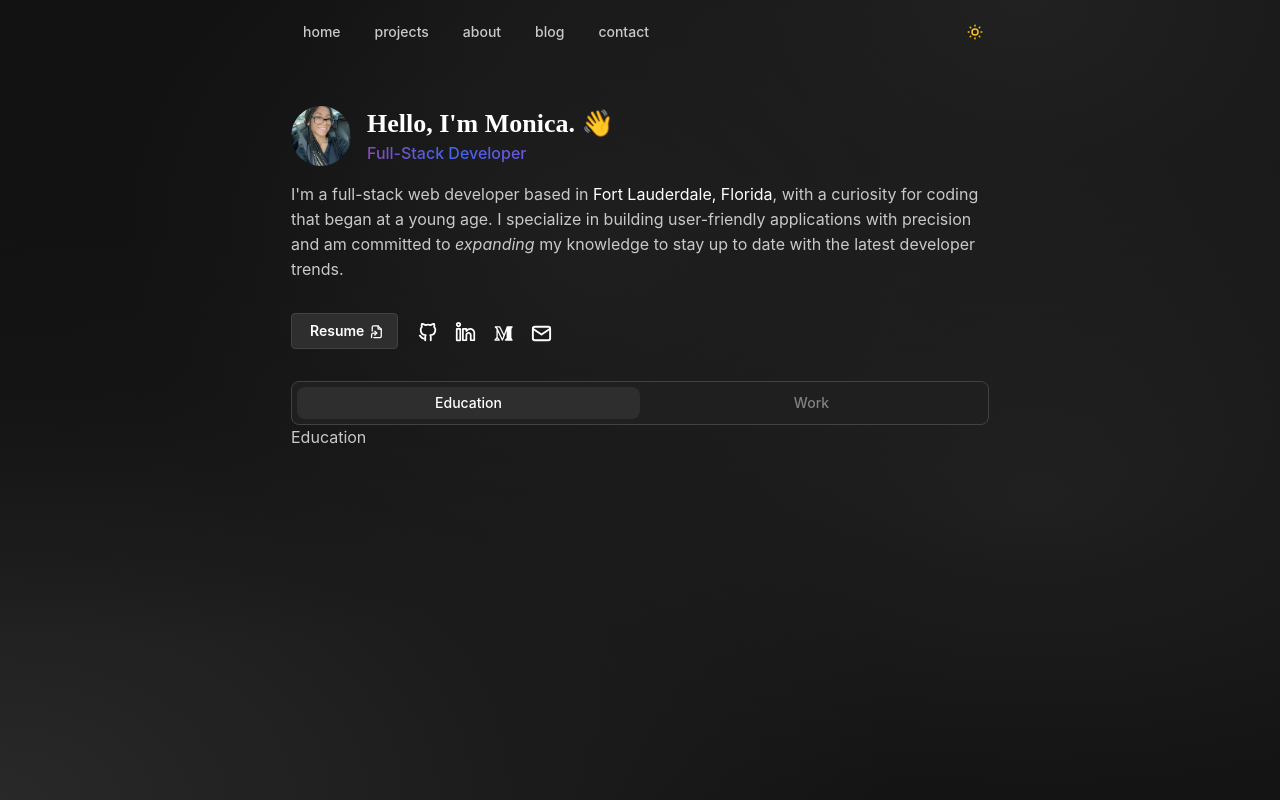
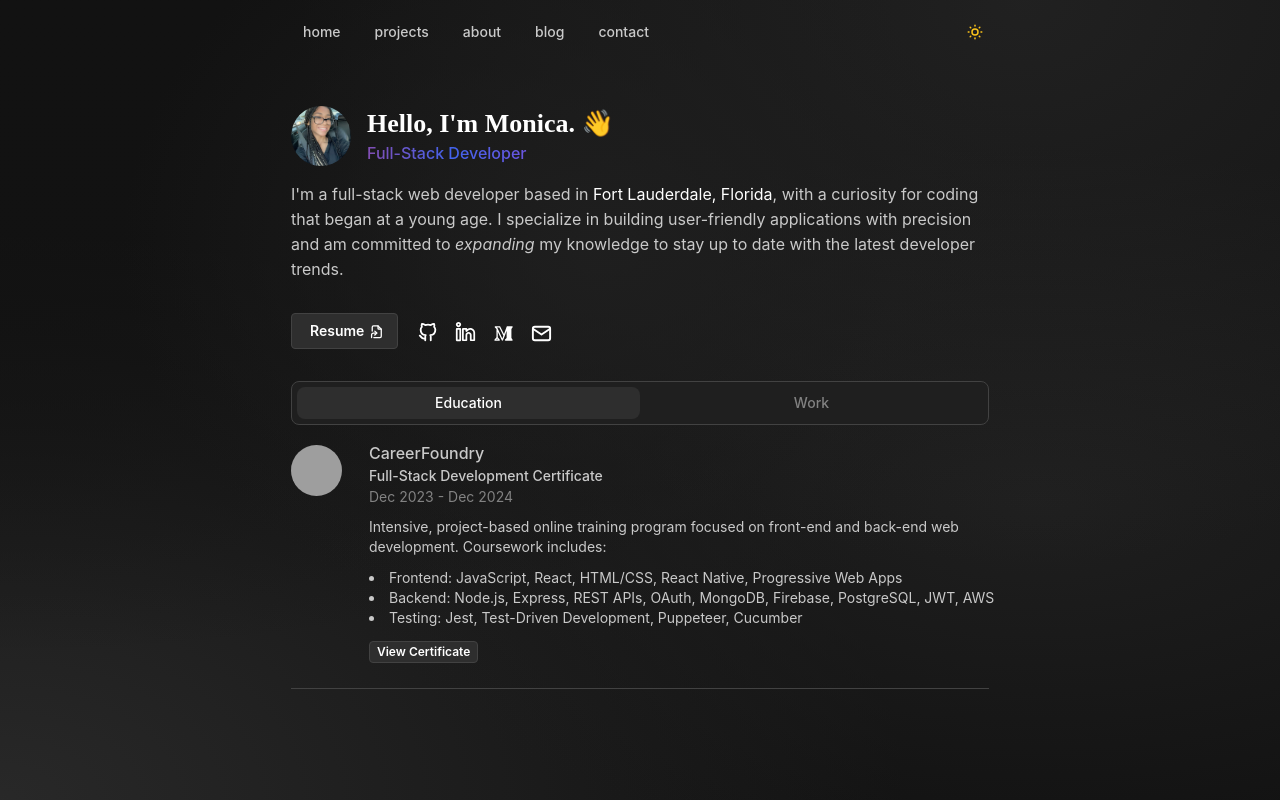
Before and after one commit to monicaalyssa/nextjs-portfolio, a Next.js app: page / in a window 1280 px wide. Built offline with nearby package versions, Linux system fonts and the light colour scheme; grey boxes are pictures that could not be loaded; a web font is replaced by a local one.

Commit message:
Add education content

```diff
--- a/src/app/main/education.tsx
+++ b/src/app/main/education.tsx
@@ -1,7 +1,23 @@
-import { Text } from "@mantine/core";
+import { Avatar, Button, List, ListItem, Text, Timeline } from "@mantine/core";
 
 export default function Education() {
     return (
-        <Text>Education</Text>
+        <Timeline my="lg" color="var(--mantine-color-default)" active={1} bulletSize={50} lineWidth={2}>
+            <Timeline.Item bullet={<Avatar size={51}
+            src="https://yt3.googleusercontent.com/IRgDpgFolu8eHLU9ElcWkaY1TA7mNPGQUV05TCLRKJqEVm9HYggTiVeX42Dq1cIdH2v5LNNglg=s900-c-k-c0x00ffffff-no-rj" />} title="CareerFoundry">
+            <Text fw={500} size="sm">Full-Stack Development Certificate</Text>
+            <Text c="dimmed" size="sm">Dec 2023 - Dec 2024</Text>
+            <Text mt="xs" size="sm">Intensive, project-based online training program focused on front-end
+            and back-end web development. Coursework includes:</Text>
+
+            <List my="xs" size="sm">
+                <ListItem>Frontend: JavaScript, React, HTML/CSS, React Native, Progressive Web Apps</ListItem>
+                <ListItem>Backend: Node.js, Express, REST APIs, OAuth, MongoDB, Firebase, PostgreSQL, JWT, AWS</ListItem>
+                <ListItem>Testing: Jest, Test-Driven Development, Puppeteer, Cucumber</ListItem>
+            </List>
+
+            <Button aria-label="View CareerFoundry Certificate" variant="default" size="compact-xs">View Certificate</Button>
+            </Timeline.Item>
+        </Timeline>
     )
 }
--- a/src/app/main/tabs.tsx
+++ b/src/app/main/tabs.tsx
@@ -1,4 +1,4 @@
-import { Flex, FloatingIndicator, UnstyledButton } from "@mantine/core";
+import { Box, Flex, FloatingIndicator, UnstyledButton } from "@mantine/core";
 import { useState } from "react";
 import classes from "./tabs.module.css";
 import Education from "./education";
@@ -28,12 +28,13 @@ export default function Tabs() {
     </UnstyledButton>
   ));
   return (
-    <>
+    <Box mb={25}>
     <Flex mt="xl" className={classes.root} ref={setRootRef}>
       {controls}
       <FloatingIndicator className={classes.indicator} target={controlsRefs[active]} parent={rootRef} />
     </Flex>
     {active === 0 ? (<Education />) : (<Work />)}
-    </>
+
+    </Box>
   );
 }
--- a/src/app/page.tsx
+++ b/src/app/page.tsx
@@ -1,5 +1,5 @@
 "use client"
-import { Anchor, Avatar, Box, Container, Flex, Text, Title, useMantineColorScheme } from "@mantine/core";
+import { Anchor, Avatar, Box, Container, Divider, Flex, Text, Title, useMantineColorScheme } from "@mantine/core";
 import PortraitImg from "../../public/Portrait.jpg"
 import classes from "./page.module.css"
 import { useEffect, useState } from "react";
@@ -36,6 +36,7 @@ export default function Home() {
       {/* <Text mt="sm">I&apos;m a full-stack web developer based in <Anchor c="white" href="https://maps.app.goo.gl/bVj7rcHZSk8sdB7d6" target="_blank">Fort Lauderdale, Florida</Anchor>, with a curiosity for coding that began at a young age. Starting as self-taught, followed by high school courses, and finally obtaining a certification in development, I have built a strong foundation in both front and backend technologies. I am committed to applying my skills and <Text fs="italic" c="white" span>expanding</Text> my knowledge to stay up to date with the latest developer trends.</Text> */}
       <SocialLinks></SocialLinks>
       <Tabs></Tabs>
+      <Divider></Divider>
       </Box>
     </>
   );
```
